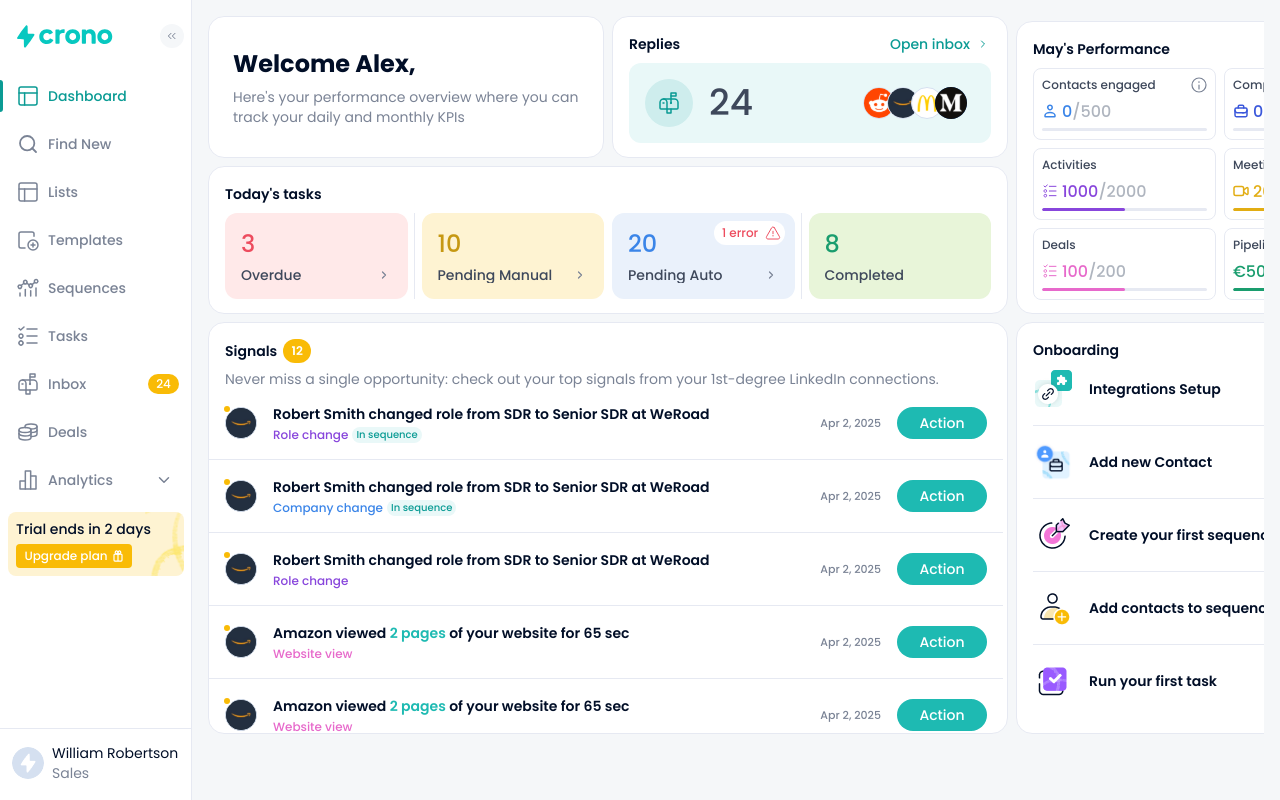
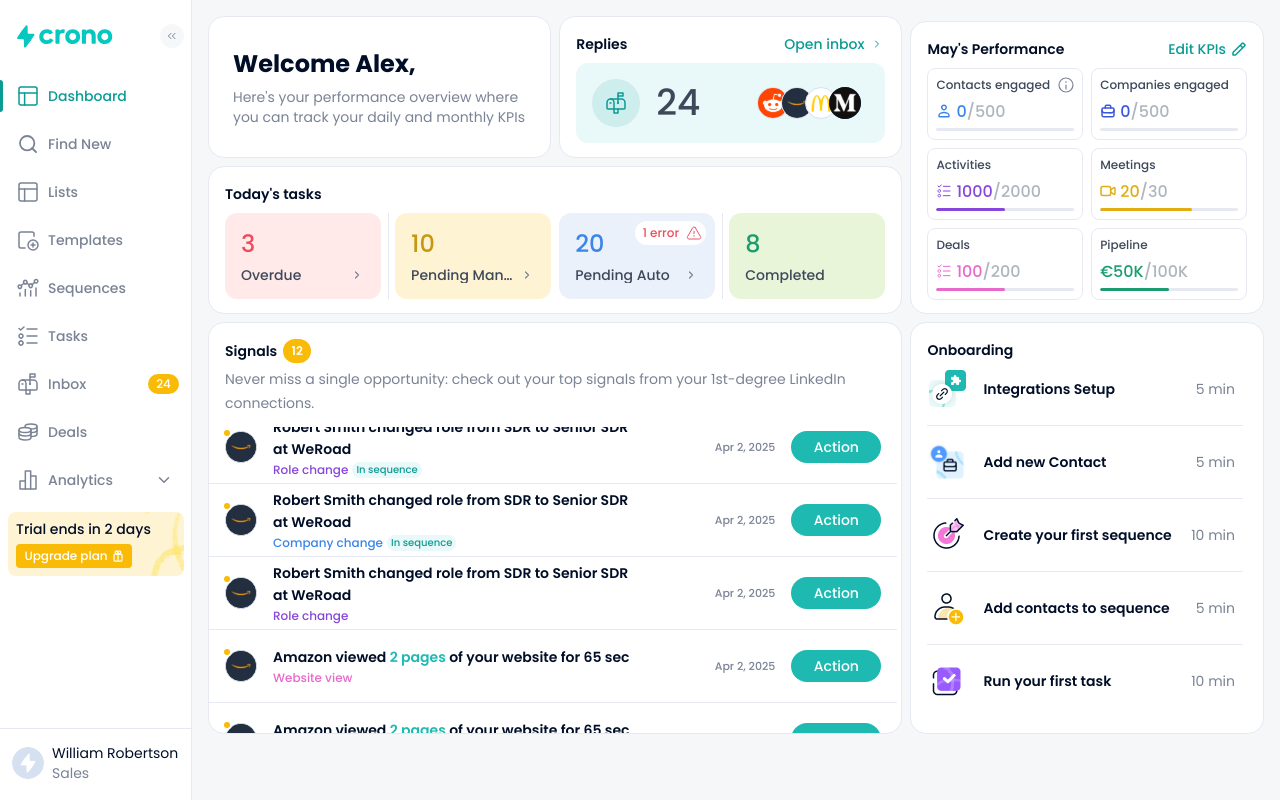
Before and after one commit to gabrielebelloo/crono-dashboard, a React (Vite) app: page /dashboard in a window 1280 px wide. Built offline with nearby package versions, Linux system fonts and the light colour scheme.

Commit message:
refactor: enhance KpiCard and DashboardPage components with improved layout properties and overflow management for better responsiveness

```diff
--- a/src/components/ui/KpiCard.tsx
+++ b/src/components/ui/KpiCard.tsx
@@ -31,8 +31,8 @@ export default function KpiCard({
   const progressPct = Math.min(max > 0 ? (current / max) * 100 : 0, 100);
 
   return (
-    <div className="box-border flex h-[72px] w-full min-w-0 max-w-full shrink-0 flex-col rounded-[8px] border border-border p-2">
-      <div className="flex w-full shrink-0 items-center justify-start gap-1">
+    <div className="box-border flex h-[72px] w-full min-w-0 max-w-full shrink-0 flex-col overflow-hidden rounded-[8px] border border-border p-2">
+      <div className="flex w-full min-w-0 shrink-0 items-center justify-start gap-1">
         <span className="text-kpi-title min-w-0 flex-1 truncate text-left">{title}</span>
 
         {tooltip && (
@@ -68,13 +68,13 @@ export default function KpiCard({
         )}
       </div>
 
-      <div className="mt-1 flex w-full min-w-0 shrink-0 flex-row items-center justify-start gap-1">
+      <div className="mt-1 flex w-full min-w-0 shrink-0 flex-row items-center justify-start gap-1 overflow-hidden">
         {Icon ? (
           <span className="flex h-4 w-4 shrink-0 items-center justify-center">
             <Icon className="block h-4 w-4 shrink-0" style={{ color }} aria-hidden="true" />
           </span>
         ) : null}
-        <span className="mt-[3px] inline-flex min-w-0 shrink items-baseline gap-0">
+        <span className="mt-[3px] inline-flex min-w-0 flex-1 basis-0 shrink items-baseline gap-0 overflow-hidden">
           <span
             className="min-w-0 truncate text-left text-kpi-metric leading-6 tabular-nums"
             style={{ color }}
--- a/src/pages/DashboardPage/DashboardPage.tsx
+++ b/src/pages/DashboardPage/DashboardPage.tsx
@@ -23,9 +23,9 @@ export default function DashboardPage() {
 
   return (
     <div className="ml-0 mr-auto w-full min-w-0 max-w-full xl:max-w-[1216px]">
-      <div className="w-full min-w-0 overflow-x-auto overscroll-x-contain artboard:overflow-x-hidden [-ms-overflow-style:none] [scrollbar-width:thin] [&::-webkit-scrollbar]:h-1.5 [&::-webkit-scrollbar-thumb]:rounded-full [&::-webkit-scrollbar-thumb]:bg-border">
-        <div className="grid w-full min-w-0 auto-rows-min grid-cols-1 gap-2 md:grid-cols-2 md:gap-2 xl:min-w-[1216px] xl:grid-cols-[396px_396px_408px] xl:gap-2 xl:items-start">
-        <Card className="md:col-span-1 xl:col-start-1 xl:row-start-1 box-border flex w-full max-w-full flex-col gap-2 !p-0 !py-8 !pl-6 !pr-6 md:min-h-[142px] xl:h-[142px] xl:w-[396px] xl:max-w-[396px] xl:shrink-0">
+      <div className="w-full min-w-0 overflow-x-hidden">
+        <div className="grid w-full min-w-0 auto-rows-min grid-cols-1 gap-2 md:grid-cols-[repeat(2,minmax(0,1fr))] xl:grid-cols-[33fr_33fr_34fr] artboard:grid-cols-[396px_396px_408px] xl:items-start">
+        <Card className="md:col-span-1 xl:col-start-1 xl:row-start-1 box-border flex w-full min-w-0 flex-col gap-2 !p-0 !py-8 !pl-6 !pr-6 md:min-h-[142px] xl:h-[142px]">
           <h1 className="min-w-0 w-full text-h1 text-dark">Welcome Alex,</h1>
           <p className="min-w-0 w-full text-b1 text-gray">
             {"Here's your performance overview where you can track your daily and monthly KPIs"}
@@ -37,7 +37,7 @@ export default function DashboardPage() {
           headerActionName="Open inbox"
           headerActionIcon={ArrowIcon}
           headerActionFunc={() => navigate("/inbox")}
-          className="md:col-span-1 xl:col-start-2 xl:row-start-1 box-border flex h-auto min-h-0 w-full max-w-full flex-col items-stretch overflow-hidden md:min-h-[142px] xl:h-[142px] xl:w-[396px] xl:max-w-[396px] artboard:!px-[15px] xl:shrink-0"
+          className="md:col-span-1 xl:col-start-2 xl:row-start-1 box-border flex h-auto min-h-0 w-full min-w-0 flex-col items-stretch overflow-hidden md:min-h-[142px] xl:h-[142px] artboard:!px-[15px]"
         >
           <div className="flex min-h-[80px] w-full min-w-0 max-w-full shrink-0 flex-row items-center gap-2 overflow-x-auto overflow-y-hidden rounded-[12px] bg-light py-4 pl-4 pr-4 sm:gap-3 sm:py-4 sm:pl-4 sm:pr-6 md:h-[80px] md:gap-4">
             <div className="flex h-12 w-12 shrink-0 items-center justify-center rounded-[24px] bg-hover p-3">
@@ -68,9 +68,9 @@ export default function DashboardPage() {
           headerTitle="May's Performance"
           headerActionName="Edit KPIs"
           headerActionIcon={EditIcon}
-          className="md:col-span-2 xl:col-start-3 xl:row-span-2 xl:row-start-1 box-border flex w-full min-w-0 max-w-full flex-col overflow-hidden md:min-h-[280px] xl:h-[293px] xl:w-[408px] xl:max-w-[408px] xl:min-h-[293px] xl:self-end xl:justify-self-stretch"
+          className="md:col-span-2 xl:col-span-1 xl:col-start-3 xl:row-span-2 xl:row-start-1 box-border flex w-full min-w-0 flex-col overflow-hidden md:min-h-[280px] xl:h-[293px] xl:min-h-[293px] xl:self-end"
         >
-          <div className="grid min-h-0 min-w-0 w-full max-w-full flex-1 grid-cols-2 content-start gap-2 auto-rows-min">
+          <div className="grid min-h-0 min-w-0 w-full max-w-full flex-1 auto-rows-min grid-cols-1 content-start gap-2 sm:grid-cols-[repeat(2,minmax(0,1fr))]">
             {kpiItems.map((item) => (
               <KpiCard key={item.title} {...item} />
             ))}
@@ -79,7 +79,7 @@ export default function DashboardPage() {
 
         <Card
           headerTitle="Today's tasks"
-          className="md:col-span-2 xl:col-span-2 xl:col-start-1 xl:row-start-2 box-border flex h-auto min-h-0 w-full min-w-0 max-w-full flex-col items-start overflow-hidden xl:h-[148px] xl:min-h-[148px] artboard:w-[800px] artboard:max-w-[800px] artboard:shrink-0"
+          className="md:col-span-2 xl:col-span-2 xl:col-start-1 xl:row-start-2 box-border flex h-auto min-h-0 w-full min-w-0 flex-col items-start overflow-hidden xl:h-[148px] xl:min-h-[148px] artboard:w-[800px] artboard:max-w-[800px] artboard:shrink-0"
         >
           <div className="box-border flex h-[86px] min-h-[86px] w-full min-w-0 shrink-0 items-stretch overflow-x-hidden overflow-y-hidden [-webkit-overflow-scrolling:touch] artboard:w-[768px] artboard:max-w-[768px]">
             {taskItems.map((item, idx) => (
@@ -104,7 +104,7 @@ export default function DashboardPage() {
           </div>
         </Card>
 
-        <div className="contents xl:col-span-3 xl:row-start-3 xl:flex xl:min-h-0 xl:min-w-0 xl:w-full xl:max-w-full xl:flex-row xl:flex-wrap xl:items-start xl:justify-start xl:gap-2">
+        <div className="contents xl:col-span-3 xl:row-start-3 xl:grid xl:min-w-0 xl:w-full xl:grid-cols-subgrid">
           <Card
             headerTitle="Signals"
             headerCounter={signals.length}
@@ -114,7 +114,7 @@ export default function DashboardPage() {
                 LinkedIn connections.
               </p>
             }
-            className="md:col-span-2 box-border flex w-full min-w-0 flex-col gap-[12px] overflow-hidden max-xl:max-h-[min(60vh,520px)] max-xl:flex-1 xl:h-[412px] xl:min-h-[412px] xl:max-h-[412px] xl:max-w-[800px] xl:min-w-0 xl:flex-1 xl:self-start xl:!p-0 xl:!pb-0 xl:!pt-4"
+            className="md:col-span-2 box-border flex w-full min-w-0 flex-col gap-[12px] overflow-hidden max-xl:max-h-[min(60vh,520px)] max-xl:flex-1 xl:col-span-2 xl:col-start-1 xl:h-[412px] xl:min-h-[412px] xl:max-h-[412px] xl:self-start xl:!p-0 xl:!pb-0 xl:!pt-4"
           >
             <div className="flex min-h-0 min-w-0 flex-1 flex-col gap-4 overflow-y-auto pb-4 pr-1">
               {signals.map((signal, idx) => (
@@ -135,7 +135,7 @@ export default function DashboardPage() {
 
           <Card
             headerTitle="Onboarding"
-            className="md:col-span-2 box-border flex w-full min-w-0 flex-col overflow-hidden max-xl:max-h-[min(60vh,520px)] max-xl:flex-1 xl:h-[412px] xl:min-h-[412px] xl:max-h-[412px] xl:w-[408px] xl:max-w-[408px] xl:shrink-0 xl:self-start"
+            className="md:col-span-2 box-border flex w-full min-w-0 flex-col overflow-hidden max-xl:max-h-[min(60vh,520px)] max-xl:flex-1 xl:col-span-1 xl:col-start-3 xl:h-[412px] xl:min-h-[412px] xl:max-h-[412px] xl:self-start"
           >
             <div className="flex min-h-0 min-w-0 w-full flex-1 flex-col items-stretch gap-4 overflow-y-auto pr-1">
               {onboardingItems.map((item, idx) => (
```
